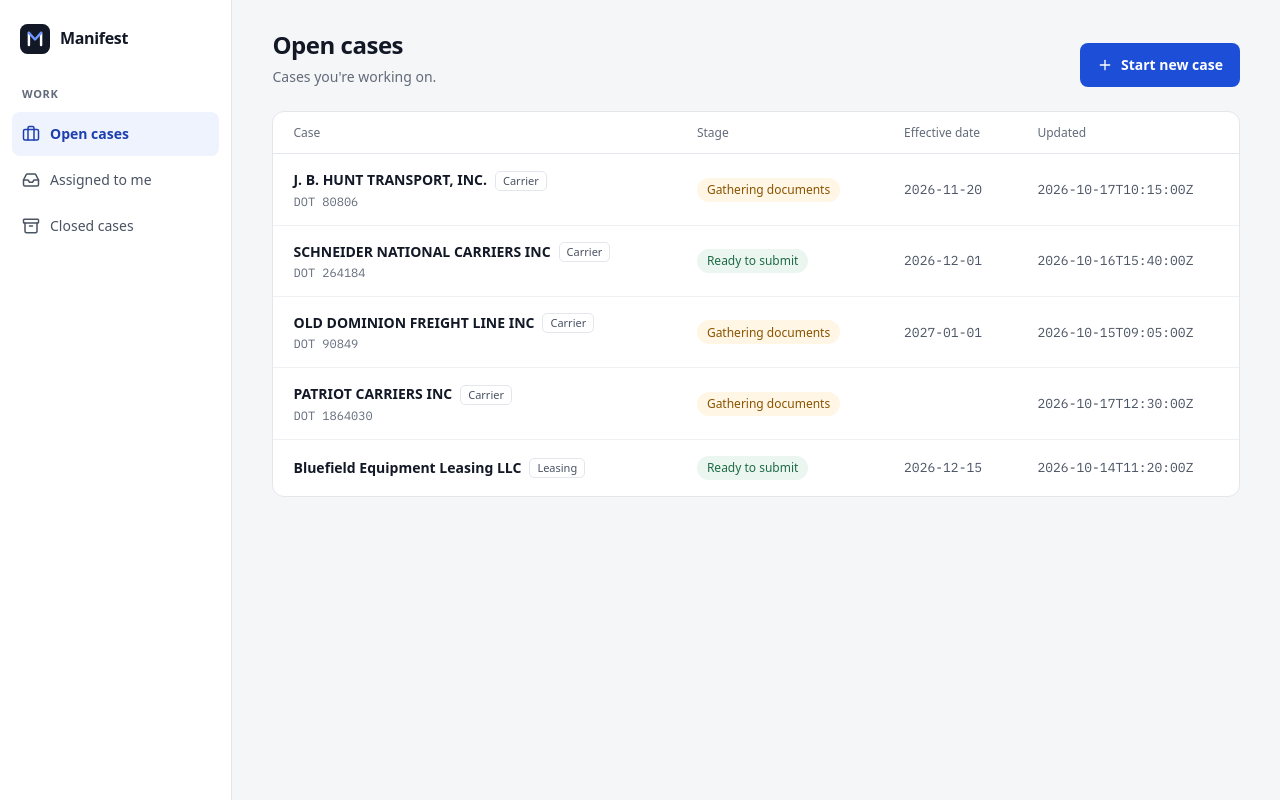
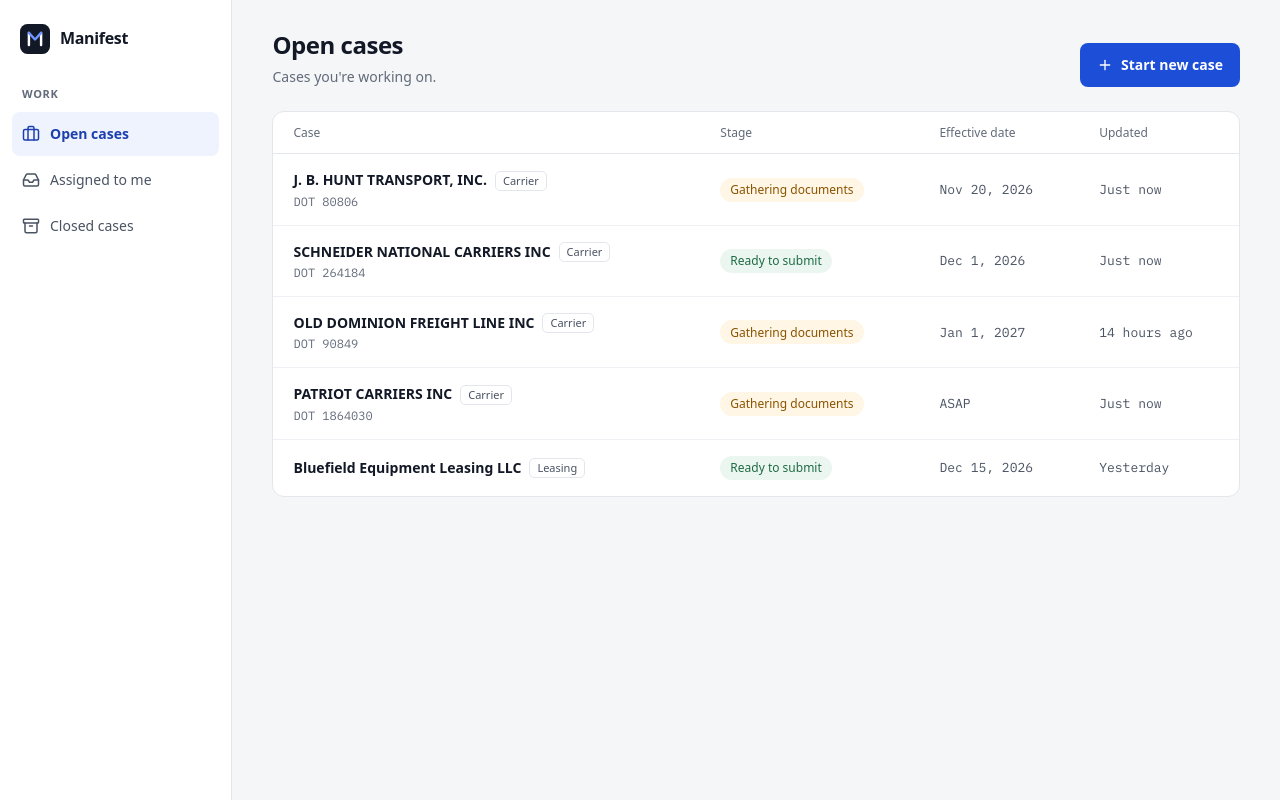
Before and after one commit to shubh0710/manifest, a React (Vite) app: page /cases/open in a window 1280 px wide. Built offline with nearby package versions, Linux system fonts and the light colour scheme.

Commit message:
feat: format dates in open cases list

```diff
--- a/src/components/OpenCasesTable.tsx
+++ b/src/components/OpenCasesTable.tsx
@@ -1,5 +1,6 @@
 import { Link } from "react-router"
 import type { Case, CaseStage, CaseType } from "../types/case"
+import { formatEffectiveDate, formatUpdated } from "../utils/dates"
 import "./OpenCasesTable.css"
 
 type OpenCasesTableProps = {
@@ -41,8 +42,8 @@
                             <td>
                                 <span className={`chip ${STAGE_TONE[item.stage]}`}>{item.stage}</span>
                             </td>
-                            <td className="mono">{item.effectiveDate}</td>
-                            <td className="mono">{item.updatedAt}</td>
+                            <td className="mono">{formatEffectiveDate(item.effectiveDate)}</td>
+                            <td className="mono">{formatUpdated(item.updatedAt)}</td>
                         </tr>
                     ))}
                 </tbody>
--- /dev/null
+++ b/src/utils/dates.ts
@@ -0,0 +1,34 @@
+export function formatDate(value: string): string {
+    return new Date(value).toLocaleDateString('en-US', {
+        month: 'short',
+        day: 'numeric',
+        year: 'numeric',
+        timeZone: 'UTC',
+    })
+}
+
+export function formatEffectiveDate(value?: string): string {
+    return value ? formatDate(value) : 'ASAP'
+}
+
+export function formatUpdated(value: string, now = new Date()): string {
+    const updated = new Date(value)
+    const minutes = Math.floor((now.getTime() - updated.getTime()) / 60000)
+
+    if (minutes < 1) return 'Just now'
+    if (minutes < 60) return `${minutes} min ago`
+
+    const hours = Math.floor(minutes / 60)
+    if (hours < 24) return hours === 1 ? '1 hour ago' : `${hours} hours ago`
+
+    const startOfYesterday = new Date(now)
+    startOfYesterday.setHours(0, 0, 0, 0)
+    startOfYesterday.setDate(startOfYesterday.getDate() - 1)
+    if (updated.getTime() >= startOfYesterday.getTime()) return 'Yesterday'
+
+    return updated.toLocaleDateString('en-US', {
+        month: 'short',
+        day: 'numeric',
+        year: 'numeric',
+    })
+}
```
Also changed, not shown: 1 other file (tests, documents, lock files or other folders).
